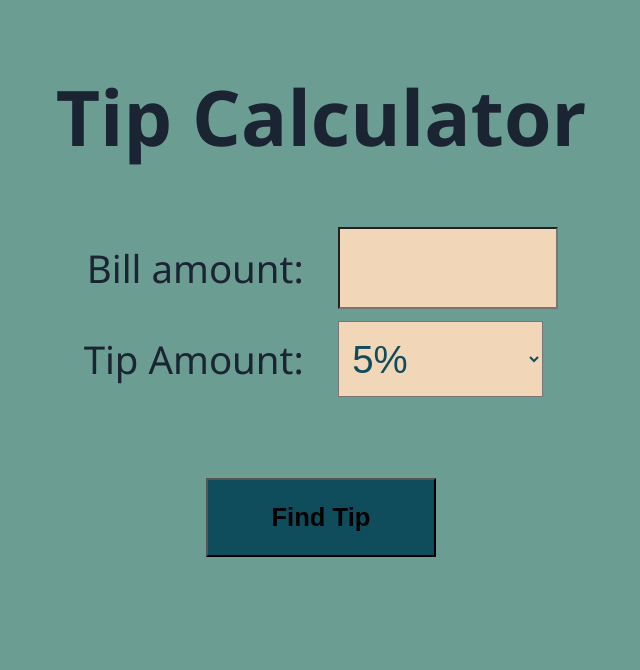
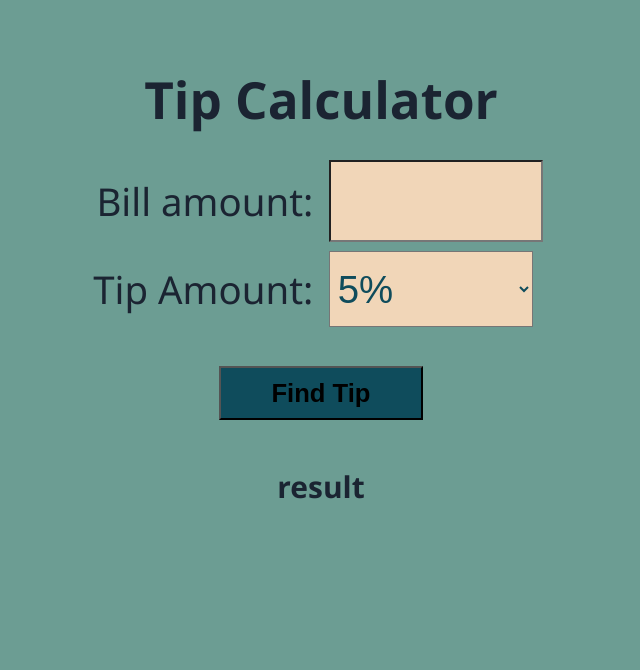
Before and after one commit to MasterJCoz/SmallExercise-TipCalc, a plain HTML site: page index.html in a window 1280 px wide. Shown: the top 670 px of the page, without its empty margins (319-959 px from the left). Drawn offline with Linux system fonts and the light colour scheme.

Commit message:
fixed landscape

```diff
--- a/style.css
+++ b/style.css
@@ -106,3 +106,16 @@ h3, h4{
     position: relative;
     top: -.5em;
 }
+
+@media (orientation: landscape) {
+    body{
+        margin-left: 30%;
+        margin-right: 30%;
+
+        font-size: 2vw;
+
+    }
+    #submitBtn{
+        width: 40%;
+    }
+}
```
